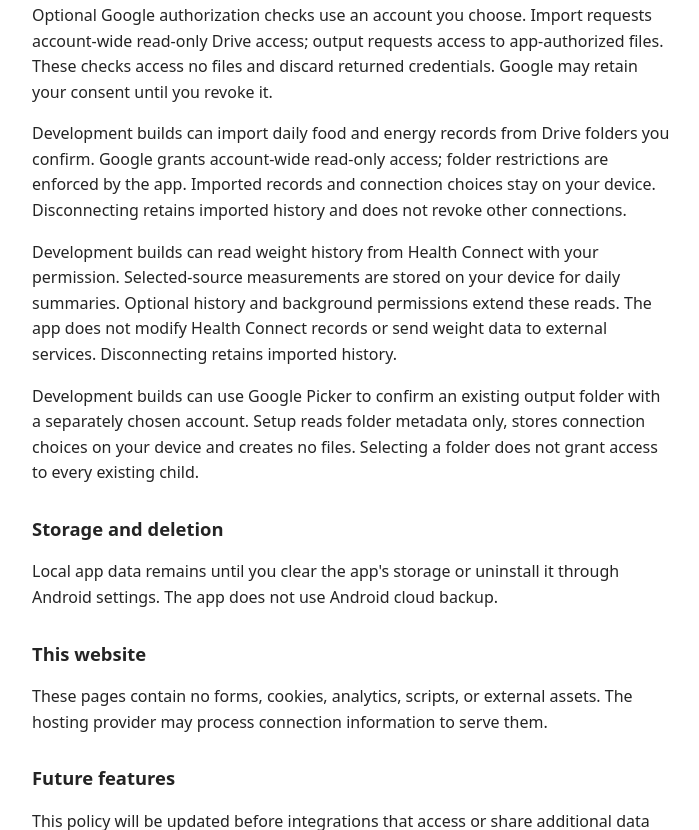
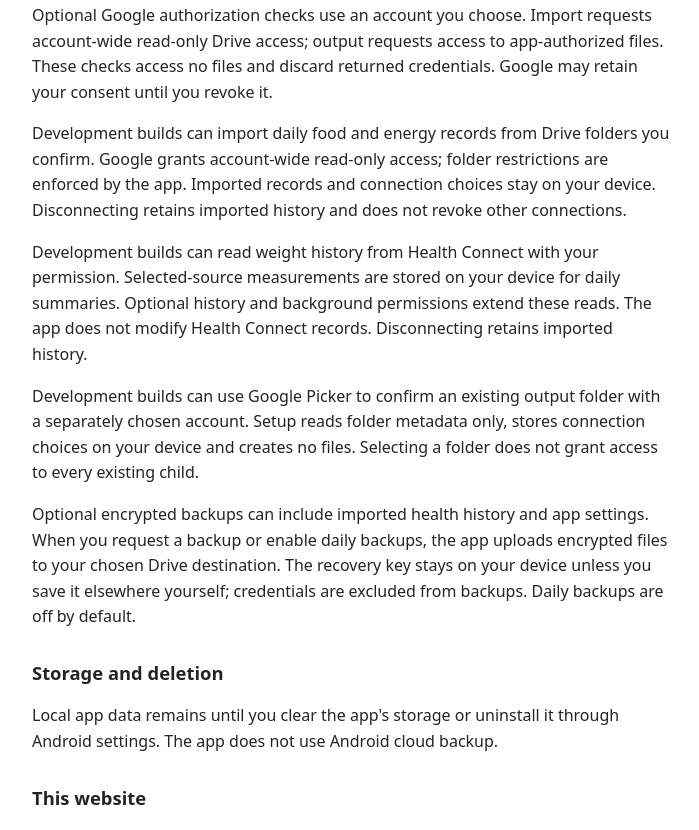
Before and after one commit to LachimB/weight-freak-info, a plain HTML site: page privacy.html in a window 1280 px wide. Shown: the part 354-1184 px from the top of the page, without its empty margins (288-987 px from the left). Drawn offline with Linux system fonts and the light colour scheme.

Commit message:
Describe optional encrypted backups

```diff
--- a/privacy.html
+++ b/privacy.html
@@ -16,8 +16,9 @@
     <h2>Verification builds</h2>
     <p>Optional Google authorization checks use an account you choose. Import requests account-wide read-only Drive access; output requests access to app-authorized files. These checks access no files and discard returned credentials. Google may retain your consent until you revoke it.</p>
     <p>Development builds can import daily food and energy records from Drive folders you confirm. Google grants account-wide read-only access; folder restrictions are enforced by the app. Imported records and connection choices stay on your device. Disconnecting retains imported history and does not revoke other connections.</p>
-    <p>Development builds can read weight history from Health Connect with your permission. Selected-source measurements are stored on your device for daily summaries. Optional history and background permissions extend these reads. The app does not modify Health Connect records or send weight data to external services. Disconnecting retains imported history.</p>
+    <p>Development builds can read weight history from Health Connect with your permission. Selected-source measurements are stored on your device for daily summaries. Optional history and background permissions extend these reads. The app does not modify Health Connect records. Disconnecting retains imported history.</p>
     <p>Development builds can use Google Picker to confirm an existing output folder with a separately chosen account. Setup reads folder metadata only, stores connection choices on your device and creates no files. Selecting a folder does not grant access to every existing child.</p>
+    <p>Optional encrypted backups can include imported health history and app settings. When you request a backup or enable daily backups, the app uploads encrypted files to your chosen Drive destination. The recovery key stays on your device unless you save it elsewhere yourself; credentials are excluded from backups. Daily backups are off by default.</p>
     <h2>Storage and deletion</h2>
     <p>Local app data remains until you clear the app's storage or uninstall it through Android settings. The app does not use Android cloud backup.</p>
     <h2>This website</h2>
```
